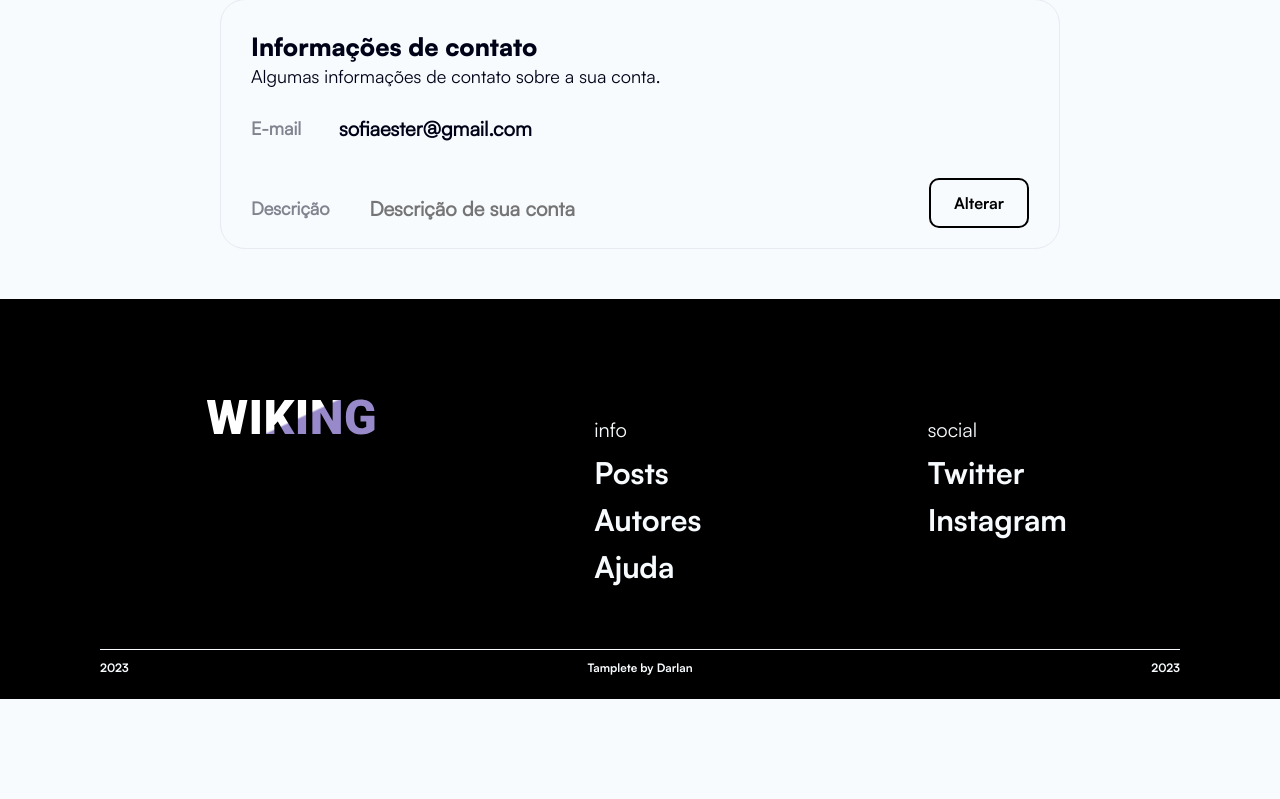
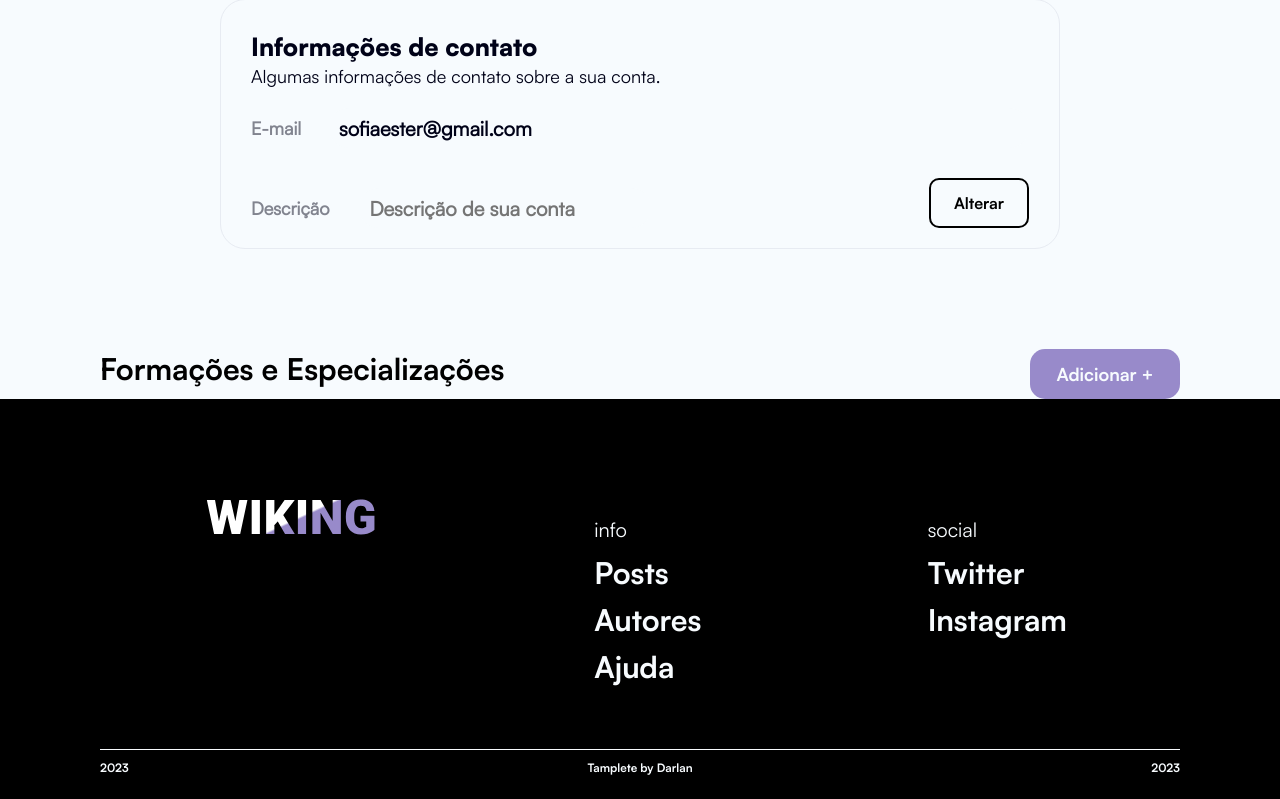
Before and after one commit to darlangui/wiki, a PHP site: page /pages/profile in a window 1280 px wide. Shown: the part 1062-1861 px from the top of the page. Before the commit the page ends 1761 px from the top, so only its background shows below. Run offline with PHP 8.4, Linux system fonts and the light colour scheme.

Commit message:
profile and cards alter information

```diff
--- a/pages/profile/index.php
+++ b/pages/profile/index.php
@@ -84,7 +84,15 @@
                 </div>
             </form>
         </section>
+        <section class="formations">
+            <section class="add_forma">
+                <h2>Formações e Especializações</h2>
+                <a href="#"><button>Adicionar +</button></a>
+            </section>
+            <section class="card">
 
+            </section>
+        </section>
     </main>
     <footer>
         <section class="option_content">
--- a/pages/profile/style.css
+++ b/pages/profile/style.css
@@ -153,3 +153,31 @@ main .info_basic form .alter_image .image input{
     color: var(--primary-black);
     border-style: none;
 }
+
+main .formations {
+    margin-top: 50px;
+    width: 1080px;
+
+}
+
+main .formations .add_forma{
+    display: flex;
+    font-size: 2rem;
+    justify-content: space-between;
+}
+
+main .formations .add_forma button{
+    width: 150px;
+    height: 50px;
+    border-radius: 15px;
+    background-color: var(--primary-regular);
+    border: none;
+    cursor: pointer;
+    font-size: 1.8rem;
+    font-family: Satoshi-Bold, sans-serif;
+    color: var(--primary-white);
+}
+
+main .formations .add_forma button:hover{
+    box-shadow: 1px 1px 1px var(--primary-black);
+}
```
